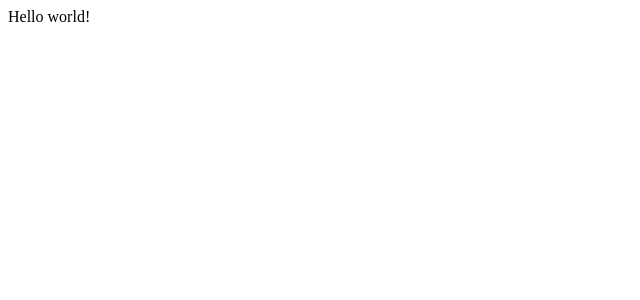
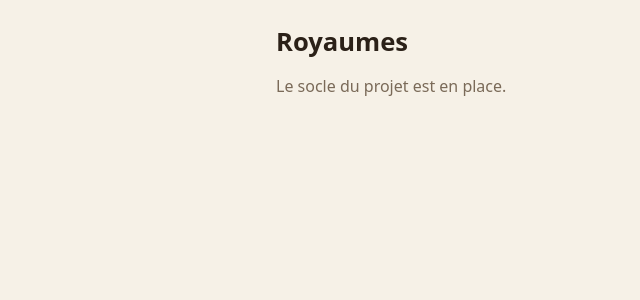
Before and after one commit to JudIfruit/royaumes, a Next.js app: page / in a window 1280 px wide. Shown: the top 300 px of the page, without its empty margins (0-640 px from the left). Built offline with nearby package versions, Linux system fonts and the light colour scheme.

Commit message:
update design page

```diff
--- /dev/null
+++ b/app/globals.css
@@ -0,0 +1,53 @@
+/* Palette du jeu : toute modification de l'apparence commence ici. */
+:root {
+  --bg: #f6f1e7;
+  --panel: #fffaf0;
+  --ink: #2b2118;
+  --muted: #7a6a58;
+  --accent: #8a5a2b;
+  --ok: #3f7d3a;
+  --warn: #b5562f;
+  --radius: 12px;
+  font-family: system-ui, sans-serif;
+  color: var(--ink);
+  background: var(--bg);
+}
+
+/* Variante appliquée lorsque le système de l'utilisateur est en thème sombre. */
+@media (prefers-color-scheme: dark) {
+  :root {
+    --bg: #1d1915;
+    --panel: #28221c;
+    --ink: #f2e8da;
+    --muted: #b3a38f;
+    --accent: #d79b5b;
+  }
+}
+
+* { box-sizing: border-box; }
+body { margin: 0; background: var(--bg); }
+main { max-width: 760px; margin: 0 auto; padding: 24px 16px 48px; }
+h1 { margin: 0 0 4px; font-size: 1.6rem; }
+
+/* Classes utilitaires réutilisées par les modules. */
+.muted { color: var(--muted); }
+.error { color: var(--warn); }
+.panel {
+  background: var(--panel);
+  border-radius: var(--radius);
+  padding: 16px;
+  margin-top: 16px;
+  box-shadow: 0 1px 3px rgb(0 0 0 / 0.08);
+}
+.row { display: flex; gap: 12px; flex-wrap: wrap; align-items: center; }
+
+button {
+  font: inherit;
+  border: 0;
+  border-radius: 8px;
+  padding: 8px 14px;
+  background: var(--accent);
+  color: white;
+  cursor: pointer;
+}
+button:disabled { opacity: 0.45; cursor: not-allowed; }
--- a/app/layout.tsx
+++ b/app/layout.tsx
@@ -1,14 +1,26 @@
-import type { Metadata } from "next";
+import type { Metadata } from 'next'
+import type { ReactNode } from 'react'
+import './globals.css'
 
+// Métadonnées par défaut de toutes les pages : titre de l'onglet et description.
 export const metadata: Metadata = {
-  title: "Create Next App",
-  description: "Generated by create next app",
-};
+  title: 'Royaumes',
+  description: 'Jeu multijoueur - monolithe modulaire',
+}
 
-export default function RootLayout({ children }: LayoutProps<"/">) {
+/**
+ * Mise en page racine, partagée par toutes les pages de l'application.
+ * Le type des propriétés est déclaré explicitement plutôt qu'au moyen du type
+ * global LayoutProps généré par Next.js : ce dernier n'existe qu'après une
+ * première construction, ce qui ferait échouer la vérification des types
+ * sur un dépôt fraîchement cloné.
+ */
+export default function RootLayout({ children }: { children: ReactNode }) {
   return (
-    <html lang="en">
-      <body>{children}</body>
+    <html lang="fr">
+      <body>
+        <main>{children}</main>
+      </body>
     </html>
-  );
+  )
 }
--- a/app/page.tsx
+++ b/app/page.tsx
@@ -1,7 +1,13 @@
+/**
+ * Page d'accueil provisoire.
+ * Elle sera remplacée lorsque l'authentification et le module Village
+ * seront en place.
+ */
 export default function Home() {
   return (
-    <main>
-      <div>Hello world!</div>
-    </main>
-  );
+    <>
+      <h1>Royaumes</h1>
+      <p className="muted">Le socle du projet est en place.</p>
+    </>
+  )
 }
```
